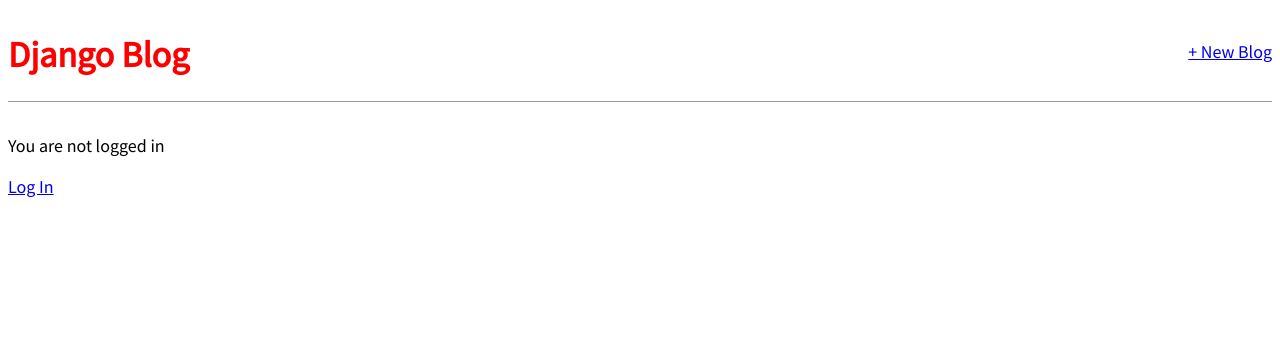
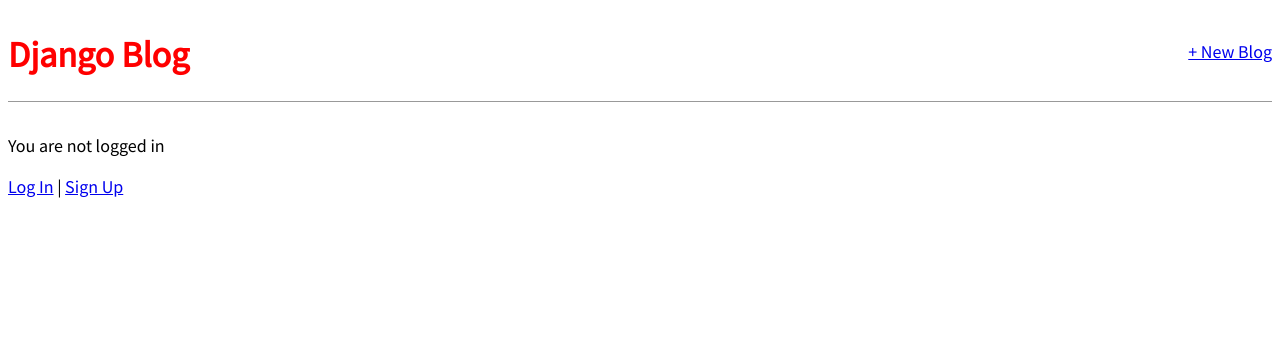
Before and after one commit to jocnn/django_blog, a Django app: page / in a window 1280 px wide. Shown: the top 362 px of the page. Run offline with Django 4.2, Linux system fonts and the light colour scheme; data that the repository does not hold is empty.

Commit message:
se agregó enlace para el registro

```diff
--- a/templates/base.html
+++ b/templates/base.html
@@ -24,7 +24,8 @@
 				<p><a href="{% url 'logout' %}">Log out</a></p>
 			{% else %}
 				<p>You are not logged in</p>
-				<a href="{% url 'login' %}">Log In</a>
+				<a href="{% url 'login' %}">Log In</a> |
+				<a href="{% url 'signup' %}">Sign Up</a>
 			{% endif %} {% block content %} {% endblock content %}
 		</div>
 	</body>
```
